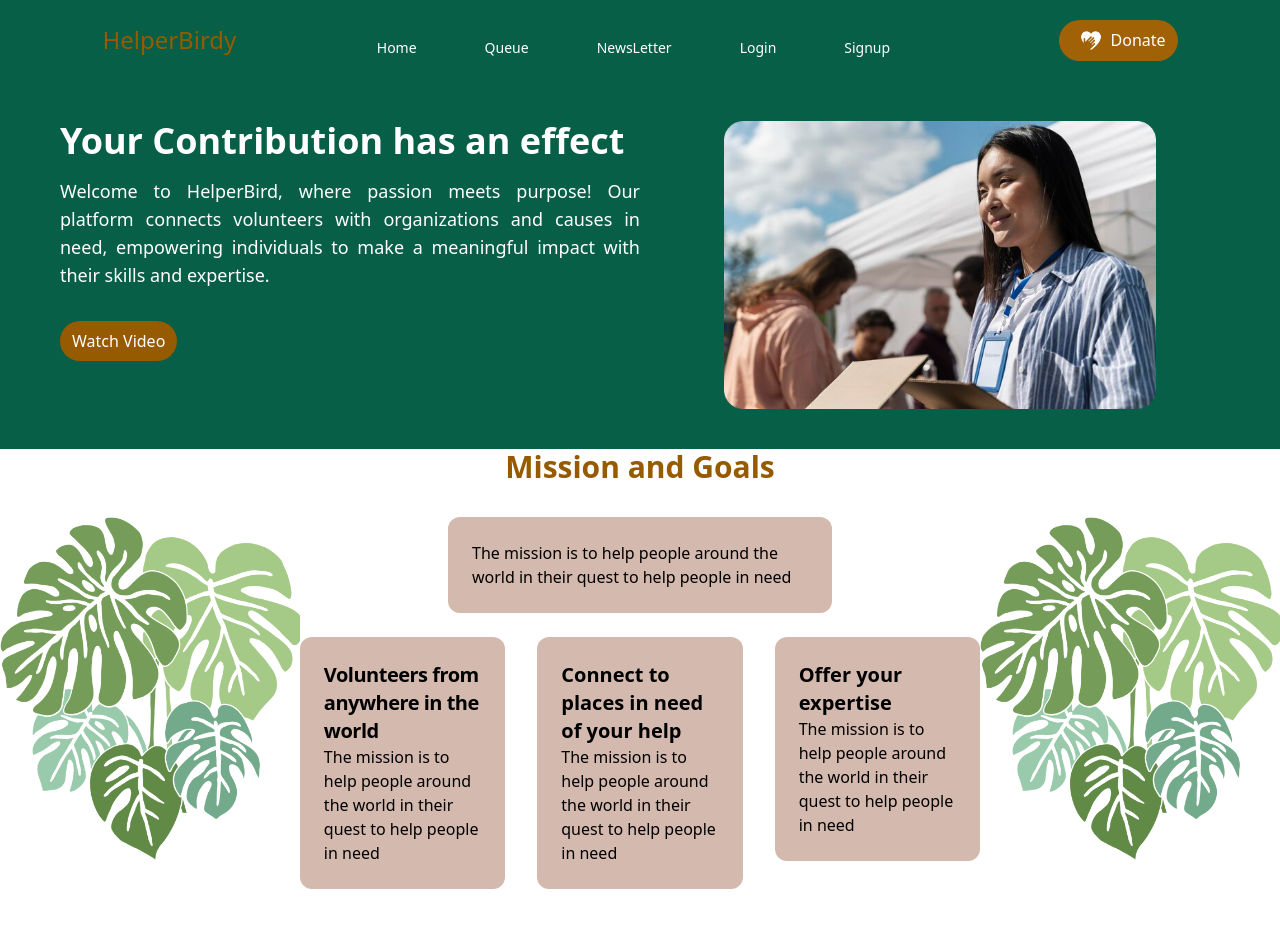
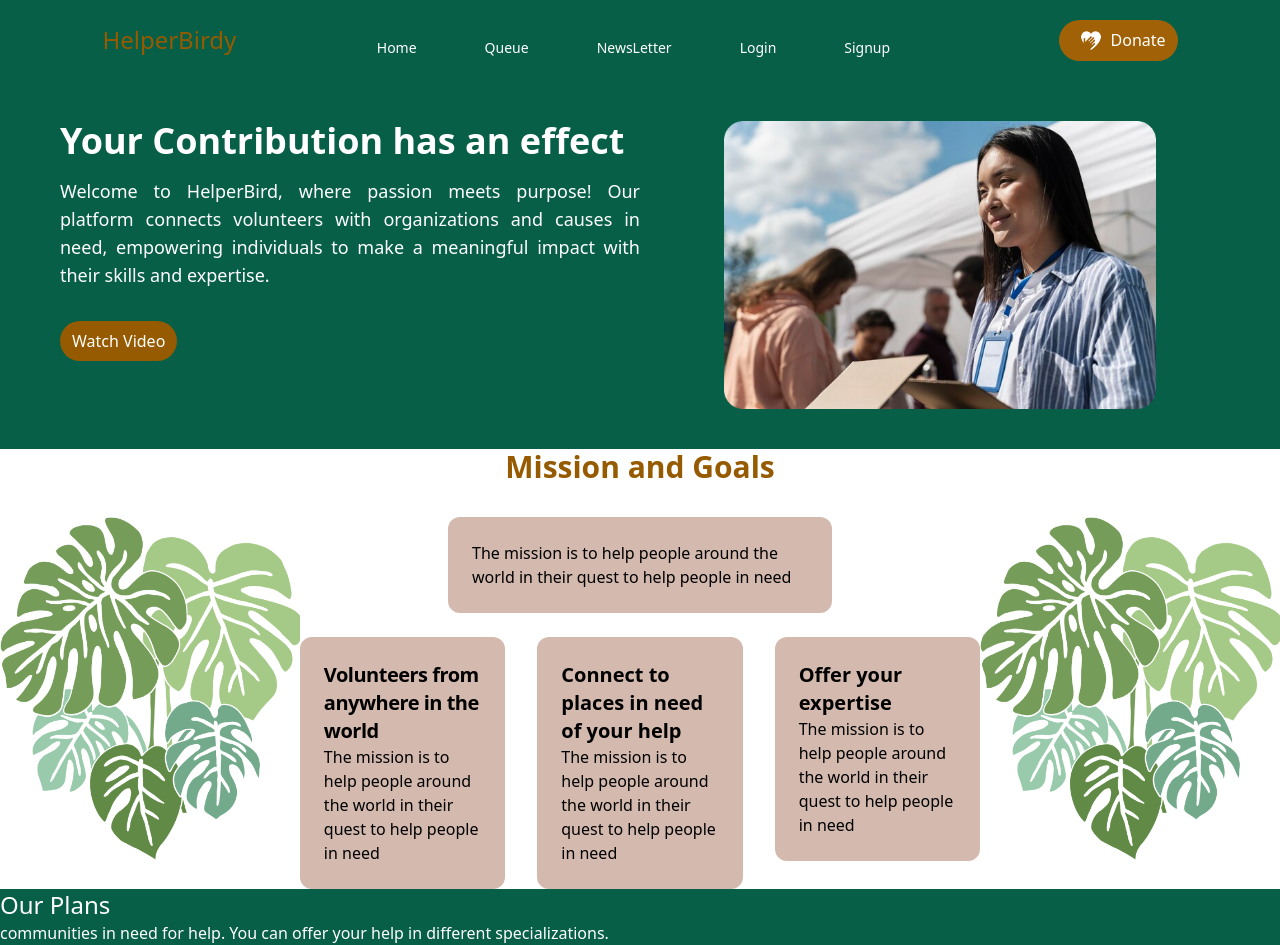
Before and after one commit to H-Asmaa/HelperBirdy, a React (Vite) app in the folder frontend/: page / in a window 1280 px wide. Before the commit the page ends 889 px from the top, so only its background shows below. Built offline with nearby package versions, Linux system fonts and the light colour scheme.

Commit message:
feat:plans

```diff
--- /dev/null
+++ b/frontend/src/components/Plans.jsx
@@ -0,0 +1,17 @@
+
+
+const Plans = () => {
+  return (
+		<main className='bg-emerald-800'>
+			<div className='text-white'>
+				<h2 className='text-2xl'>Our Plans</h2>
+				<p>
+					communities in need for help. You can offer your help in different
+					specializations.
+				</p>
+			</div>
+		</main>
+	);
+}
+
+export default Plans
--- a/frontend/src/pages/Home.jsx
+++ b/frontend/src/pages/Home.jsx
@@ -2,6 +2,7 @@ import Button from "../components/Button";
 import Navbar from "../components/Navbar"
 import volunteer from "../assets/volunteers.png"
 import Card from "../components/Card1";
+import Plans from "../components/Plans";
 
 
 const Home = () => {
@@ -30,6 +31,7 @@ const Home = () => {
 				</div>
 			</main>
 			<Card />
+			<Plans/>
 		</>
 	);
 }
```
